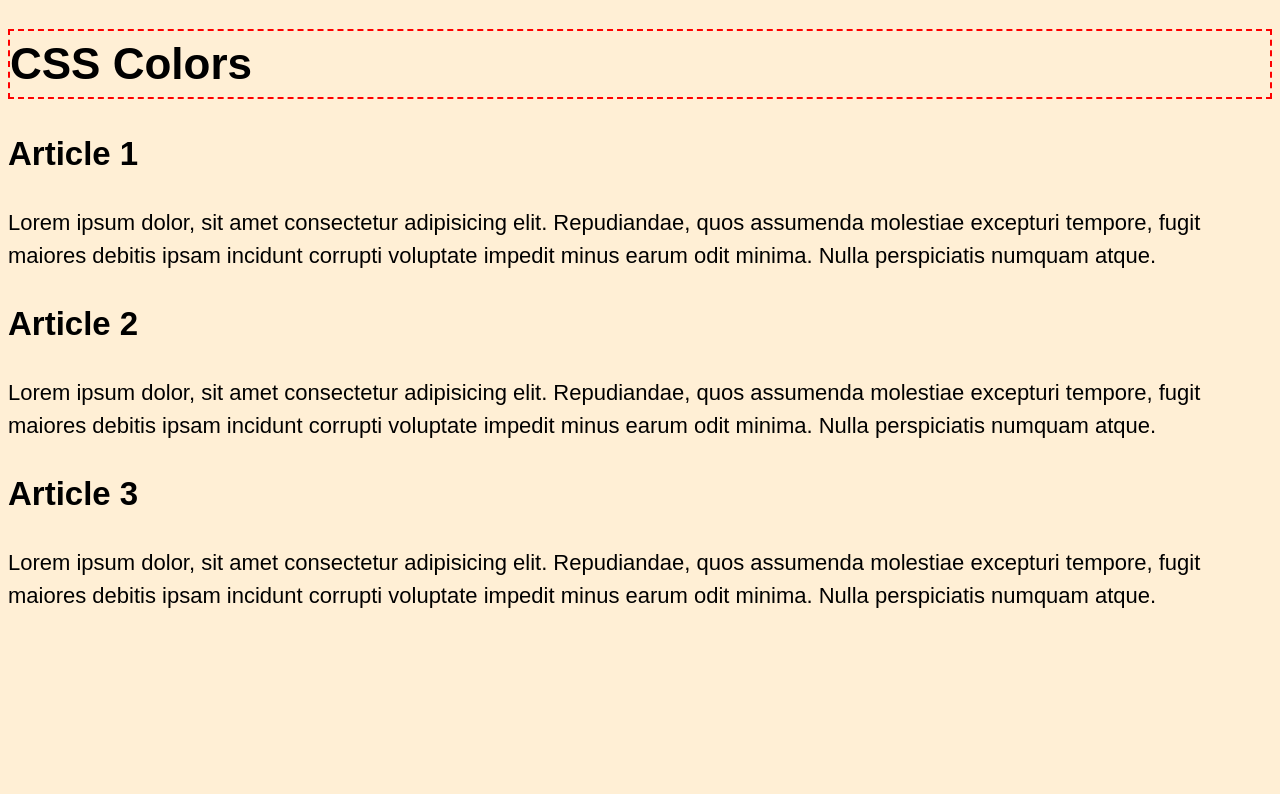
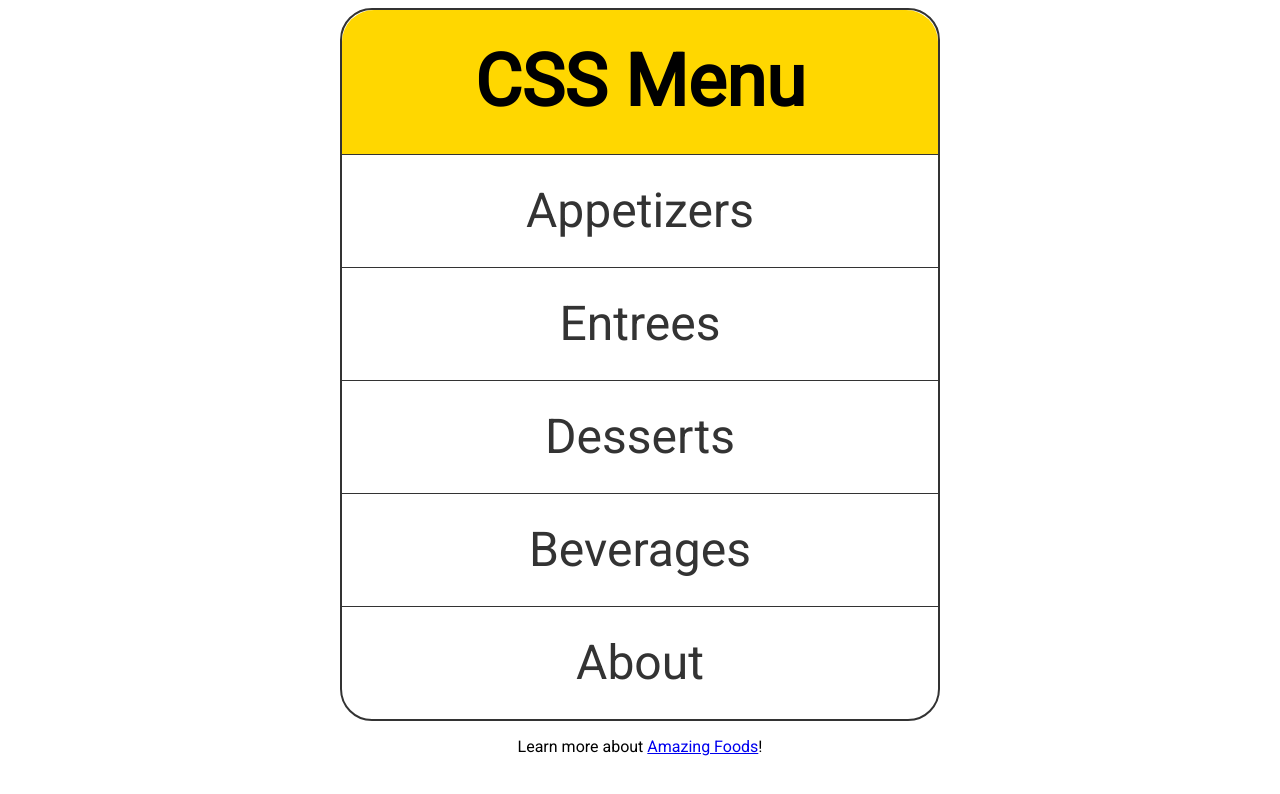
Before and after one commit to HugoSando/Developer_Path, a plain HTML site: page CSS/index.html in a window 1280 px wide. Drawn offline with Linux system fonts and the light colour scheme.

Commit message:
New update

```diff
--- a/CSS/css/style.css
+++ b/CSS/css/style.css
@@ -1,11 +1,57 @@
-body {
-    font-size: 22px;
-    font-family: Arial, Helvetica, sans-serif;
-    line-height: 1.5;
-    background: papayawhip;
-    color: rgb(0, 0, 0);
+@import url('https://fonts.googleapis.com/css2?family=Roboto&display=swap');
+
+* {
+    margin: 0;
+    padding: 0;
+    box-sizing: border-box;
 }
 
-h1 {
-    border: 2px dashed red;
+body {
+    margin: 0.5rem;
+    font-family: "Roboto", sans-serif;
+    font-weight: 400;
+    font-style: normal;
+    text-align: center;
 }
+
+nav {
+    border: 2px solid #333;
+    border-radius: 2rem;
+    margin: 0 auto 1rem;
+    max-width: 600px;
+    font-size: 3rem;
+    line-height: 7rem;
+}
+
+h2 {
+    padding: 1rem;
+    background-color: gold;
+    border-radius: 2rem 2rem 0 0;
+}
+
+ul {
+    list-style-type: none;
+}
+
+li {
+    border-top: 1px solid #333;
+}
+
+li a {
+    display: block;
+}
+
+li a, li a:visited {
+    text-decoration: none;
+    color: #333;
+}
+
+li a:hover, li a:focus {
+    background: #333;
+    color: whitesmoke;
+    cursor: pointer;
+}
+
+li:last-child a {
+    border-radius: 0 0 2rem 2rem;
+}
--- a/CSS/index.html
+++ b/CSS/index.html
@@ -6,21 +6,19 @@
     <title>Document</title>
     <link rel="stylesheet" href="css/style.css">
 </head>
+
 <body>
-    <h1>CSS Colors</h1>
-    <article>
-        <h2>Article 1</h2>
-        <p>Lorem ipsum dolor, sit amet consectetur adipisicing elit. Repudiandae, quos assumenda molestiae excepturi tempore, fugit maiores debitis ipsam incidunt corrupti voluptate impedit minus earum odit minima. Nulla perspiciatis numquam atque.</p>
-    </article>
-    <article>
-        <h2>Article 2</h2>
-        <p>Lorem ipsum dolor, sit amet consectetur adipisicing elit. Repudiandae, quos assumenda molestiae excepturi tempore, fugit maiores debitis ipsam incidunt corrupti voluptate impedit minus earum odit minima. Nulla perspiciatis numquam atque.</p>
-    </article>
-    <article>
-        <h2>Article 3</h2>
-        <p>Lorem ipsum dolor, sit amet consectetur adipisicing elit. Repudiandae, quos assumenda molestiae excepturi tempore, fugit maiores debitis ipsam incidunt corrupti voluptate impedit minus earum odit minima. Nulla perspiciatis numquam atque.</p>
-    </article>
+    <nav>
+        <h2>CSS Menu</h2>
+        <ul>
+            <li><a href="one.html">Appetizers</a></li>
+            <li><a href="one.html">Entrees</a></li>
+            <li><a href="two.html">Desserts</a></li>
+            <li><a href="two.html">Beverages</a></li>
+            <li><a href="two.html">About</a></li>
+        </ul>
+    </nav>
+    <p>Learn more about <a href="https://www.cnn.com/travel/article/world-best-food-dishes/index.html">Amazing Foods</a>!</p>
+</body>
 
-
-</body>
 </html>
```
